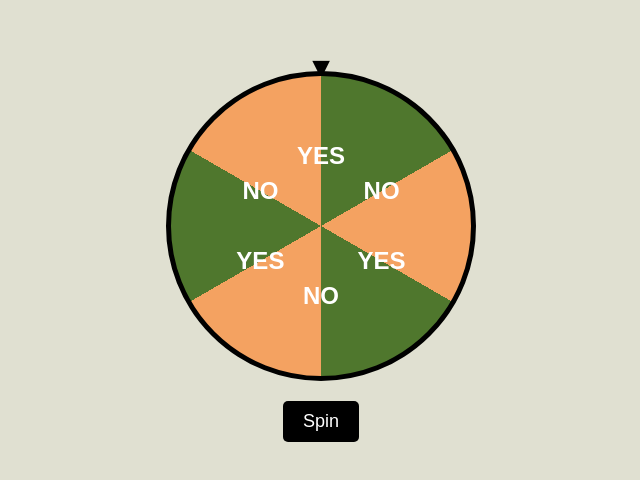
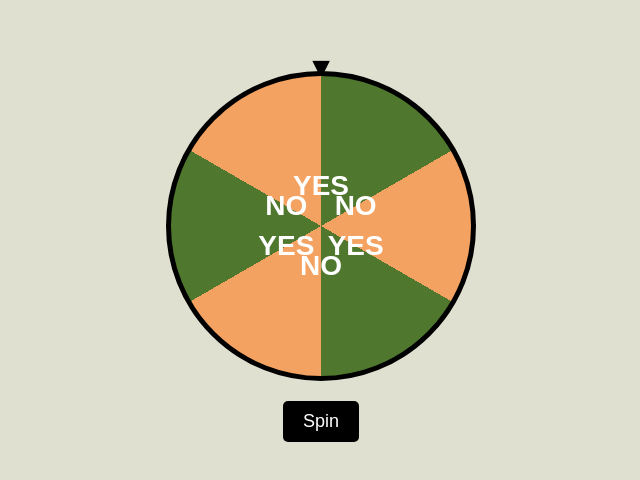
Before and after one commit to malorieiovino/yes-no-wheel, a plain HTML site: page index.html in a window 1280 px wide. Shown: the part 152-632 px from the top of the page, without its empty margins (319-959 px from the left). Drawn offline with Linux system fonts and the light colour scheme.

Commit message:
Update index.html

```diff
--- a/index.html
+++ b/index.html
@@ -49,17 +49,17 @@
             display: flex;
             align-items: center;
             justify-content: center;
-            font-size: 24px;
+            font-size: 28px;
             font-weight: bold;
             color: white;
             text-transform: uppercase;
         }
-        .yes-text { transform: rotate(30deg) translate(70px) rotate(-30deg); }
-        .no-text { transform: rotate(90deg) translate(70px) rotate(-90deg); }
-        .yes-text2 { transform: rotate(150deg) translate(70px) rotate(-150deg); }
-        .no-text2 { transform: rotate(210deg) translate(70px) rotate(-210deg); }
-        .yes-text3 { transform: rotate(270deg) translate(70px) rotate(-270deg); }
-        .no-text3 { transform: rotate(330deg) translate(70px) rotate(-330deg); }
+        .yes-text { transform: rotate(30deg) translate(40px) rotate(-30deg); }
+        .no-text { transform: rotate(90deg) translate(40px) rotate(-90deg); }
+        .yes-text2 { transform: rotate(150deg) translate(40px) rotate(-150deg); }
+        .no-text2 { transform: rotate(210deg) translate(40px) rotate(-210deg); }
+        .yes-text3 { transform: rotate(270deg) translate(40px) rotate(-270deg); }
+        .no-text3 { transform: rotate(330deg) translate(40px) rotate(-330deg); }
         button {
             margin-top: 20px;
             padding: 10px 20px;
```
